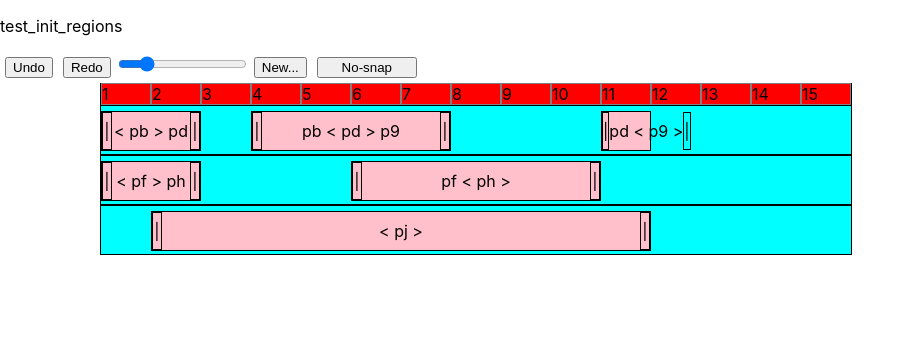
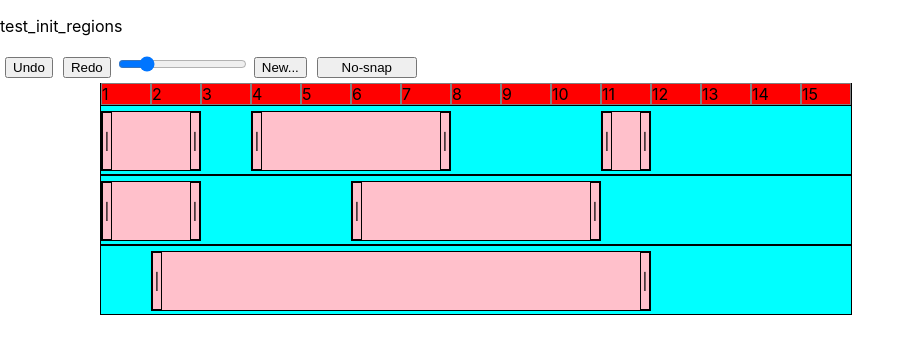
Before and after one commit to purewack/melonJuice-web, a React (Create React App) app: page / in a window 1280 px wide. Shown: the top 354 px of the page, without its empty margins (0-915 px from the left). Built offline with nearby package versions, Linux system fonts and the light colour scheme.

Commit message:
🙈 hidden realtion lables, removed warnings

```diff
--- a/src/App.js
+++ b/src/App.js
@@ -158,7 +158,7 @@ function tracksReducer(state,action){
       const newMove = currentCopy.map(t => {
         let outputTrack = t
         t.regions.forEach(r => {
-          if(r.regionId == action.updatedRegion.regionId){
+          if(r.regionId === action.updatedRegion.regionId){
             outputTrack.regions = AudioEngine.updateRegion(outputTrack.regions, action.updatedRegion)
           }
         })
@@ -179,6 +179,7 @@ function tracksReducer(state,action){
           historyPointer: state.historyPointer-1,
         }
       }
+      break;
     case 'redo':
       if(state.historyPointer < state.history.length-1){
         return {
@@ -187,6 +188,7 @@ function tracksReducer(state,action){
           historyPointer: state.historyPointer+1,
         }
       }
+      break;
 
     default:
       return state;
@@ -230,10 +232,7 @@ function App() {
       setBegun(true)
     }
 
-    return ()=>{
-      setBegun(false)
-    }
-  }, [])
+  }, [begun])
 
   useEffect(()=>{
     if(!begun) return
--- a/src/audio/AudioEngine.js
+++ b/src/audio/AudioEngine.js
@@ -277,6 +277,8 @@ export const AudioEngine = {
     return calculateRegionRelations(regions.map(r =>{
       if(r.regionId !== region.regionId)
       return r
+      else
+      return null
     }))
   }
 };
--- a/src/components/AudioRegion.js
+++ b/src/components/AudioRegion.js
@@ -103,12 +103,12 @@ const AudioRegion = ({region, tracksDispatch, barLength, snapGrain})=>{
     //tracksDispatch({type:'update_region', updatedRegion:newRegion})
   }
 
-  const cancelEdit = (e)=>{
-    mouseUp(null)
-    setRStart(rStartOld)
-    setRDuration(rDurationOld)
-    console.log('cancel')
-  }
+  // const cancelEdit = (e)=>{
+  //   mouseUp(null)
+  //   setRStart(rStartOld)
+  //   setRDuration(rDurationOld)
+  //   console.log('cancel')
+  // }
 
   return(<>
   {
@@ -124,7 +124,9 @@ const AudioRegion = ({region, tracksDispatch, barLength, snapGrain})=>{
     onMouseDown={mouseDown}
     >
     <span className='StartHandle' style={{width:resizeArea}}>|</span>
-    <span style={{pointerEvents:'none'}}> {`${region.rPrevId && region.rPrevId.slice(-2)} < ${region.regionId.slice(-2)} > ${region.rNextId && region.rNextId.slice(-2)}`} </span>
+      <span style={{pointerEvents:'none'}}>
+        {/* {`${region.rPrevId && region.rPrevId.slice(-2)} < ${region.regionId.slice(-2)} > ${region.rNextId && region.rNextId.slice(-2)}`}  */}
+      </span>
     <span className='EndHandle' style={{width:resizeArea}}>|</span>
   </div>
   </>)
--- a/src/components/components.css
+++ b/src/components/components.css
@@ -7,7 +7,7 @@ html{
 
 .AudioRegion{
     position:absolute;
-    height:40px;
+    height:60px;
     margin-top: 5px;
     margin-bottom: 5px;
     background:pink;
@@ -60,7 +60,7 @@ html{
     display:flex;
     position:relative;
     width:100%;
-    height:50px;
+    height:70px;
 }
 
 .EditorField{
```
